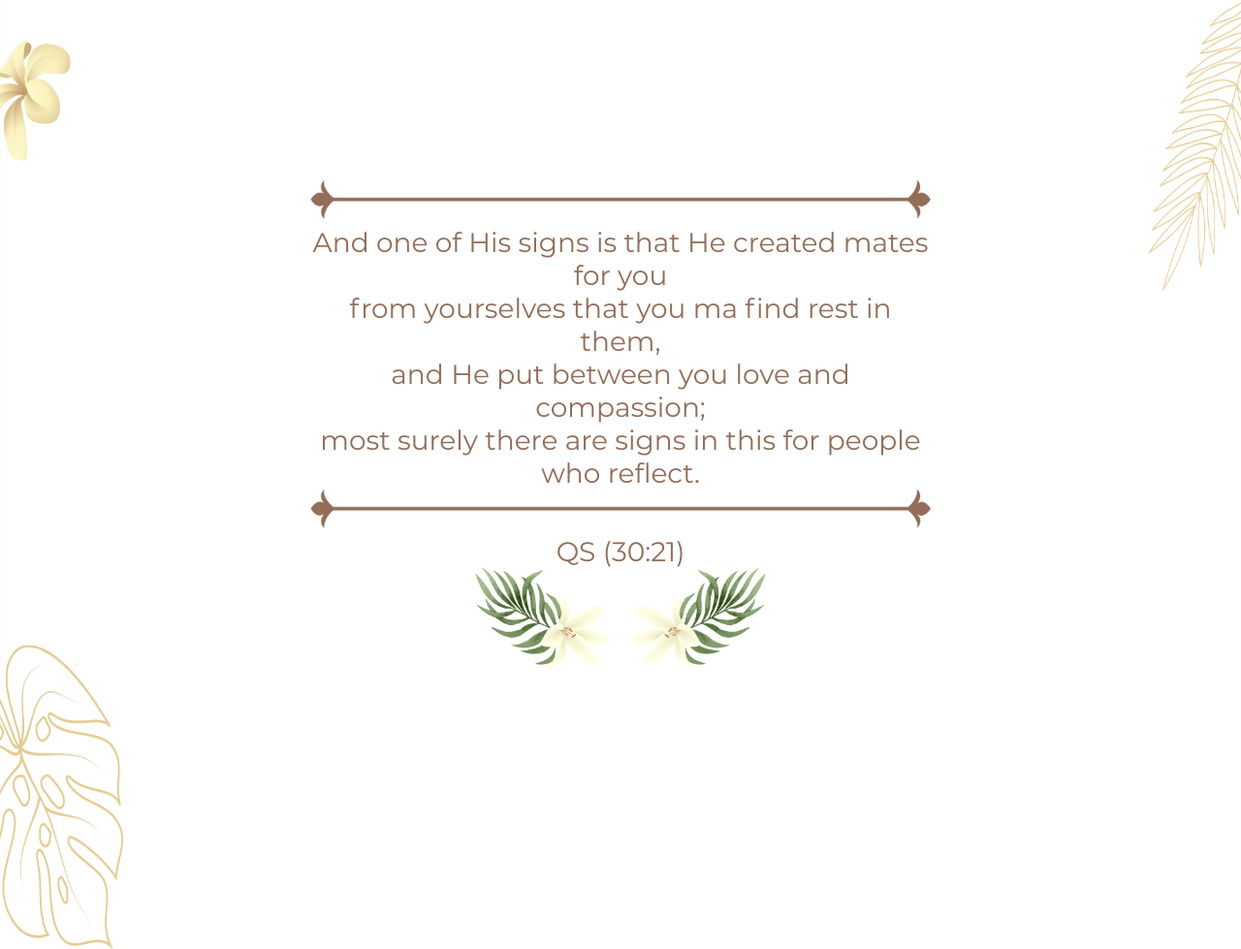
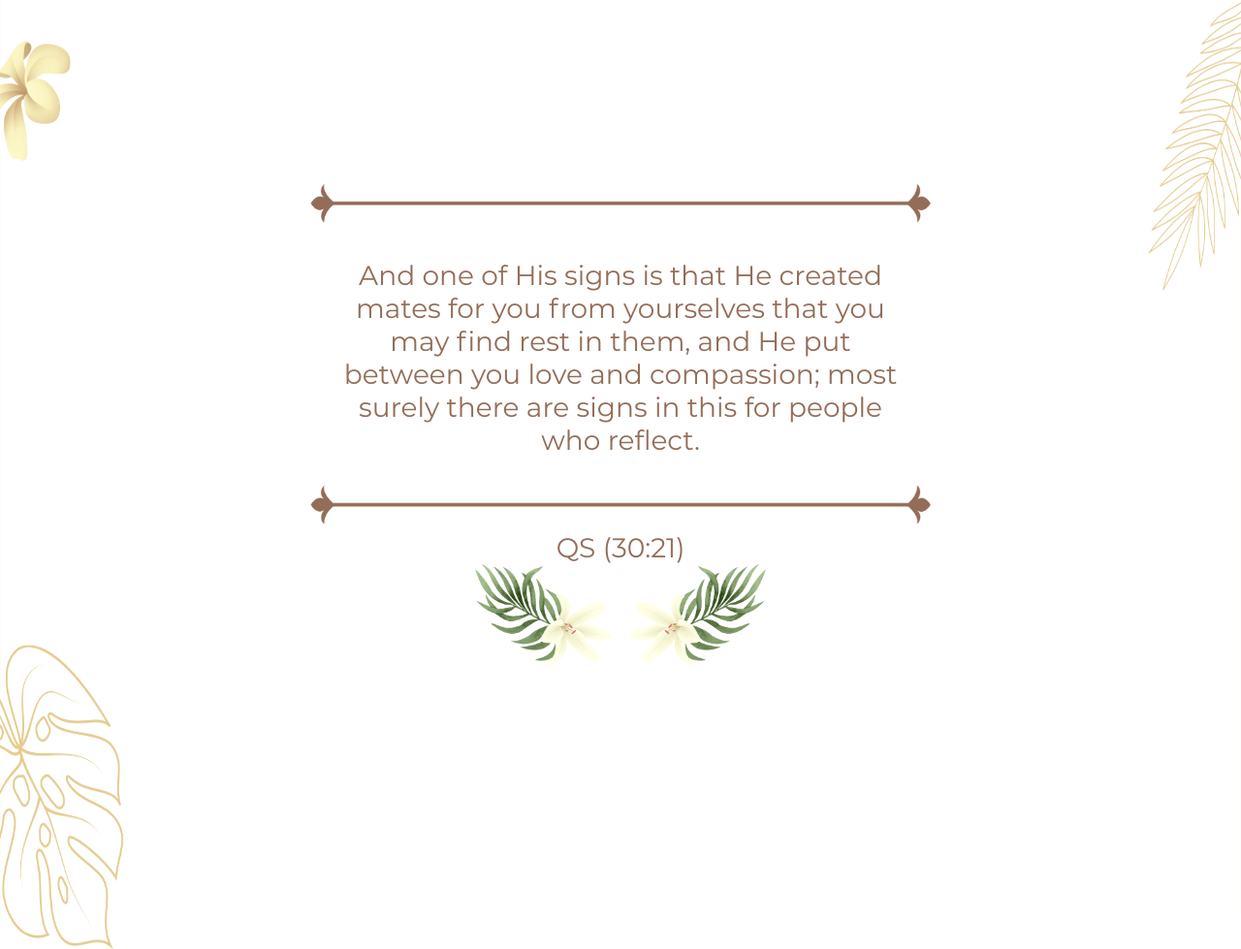
Before and after one commit to RazionAsukaru/undangan-templates, a website: page index.html in a window 1280 px wide. Shown: the part 698-1677 px from the top of the page at 97% size. Drawn offline with Linux system fonts and the light colour scheme; a web font is replaced by a local one.

Commit message:
fix layout 2

```diff
--- a/app/styles/_globals.scss
+++ b/app/styles/_globals.scss
@@ -87,7 +87,7 @@ body {
 
 #section_6 {
     color: $primary-color;
-    // height: 100vw;
+    height: auto;
 }
 
 #akad {
@@ -130,7 +130,7 @@ body {
 #countdown_title {
     font-size: 52px;
     font-weight: bold;
-    margin-bottom: 30px;
+    margin: auto;
     text-align: center;
 }
 
--- a/index.html
+++ b/index.html
@@ -26,10 +26,10 @@
         <div style="min-height: 720px;">
             <div class="center-container">
                 <img src="assets/images/section1-line.png" style="width: 100%;" alt="line">
-                <p style="margin: 0; font-family: Montserrat-Regular;">
-                    And one of His signs is that He created mates for you <br>
-                    from yourselves that you ma find rest in them, <br>
-                    and He put between you love and compassion; <br>
+                <p style="margin: 30px auto; font-family: Montserrat-Regular; min-width: 450px; width: 90%;">
+                    And one of His signs is that He created mates for you
+                    from yourselves that you may find rest in them,
+                    and He put between you love and compassion;
                     most surely there are signs in this for people who reflect.
                 </p>
                 <img src="assets/images/section1-line.png" style="width: 100%;" alt="line">
@@ -62,7 +62,7 @@
             </div>
         </div>
         <div class="center-container">
-            <p style="font-size: 180px; margin-top: 600px; font-family: CinzelDecorative-Bold; ">&</p>
+            <p style="font-size: 15vw; margin-top: 600px; font-family: CinzelDecorative-Bold; ">&</p>
         </div>
     </section>
     <section class="section-fs" id="section_3" style="text-align: center;">
```
Also changed, not shown: dist/styles/style.css, 1 other file.
